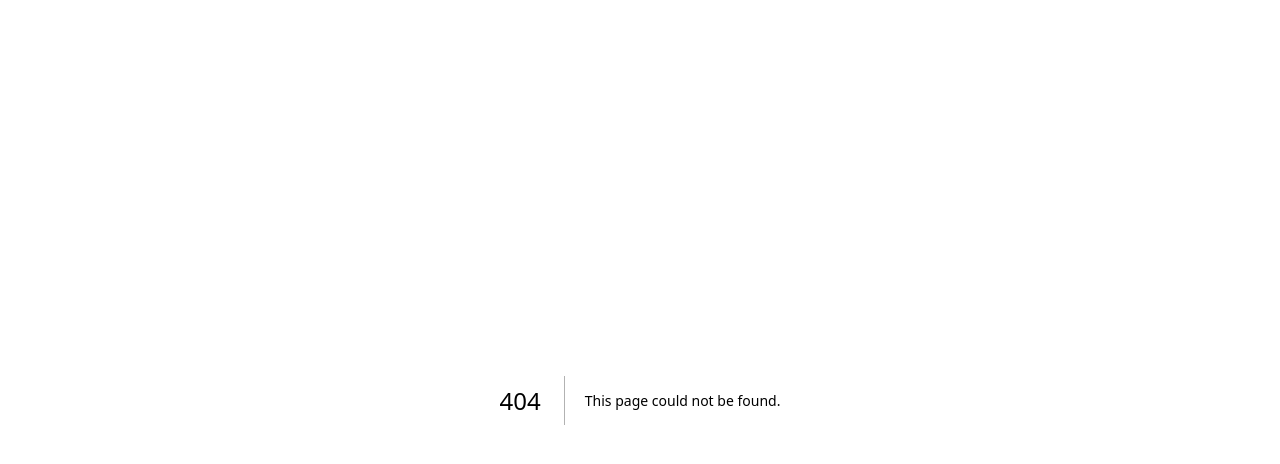
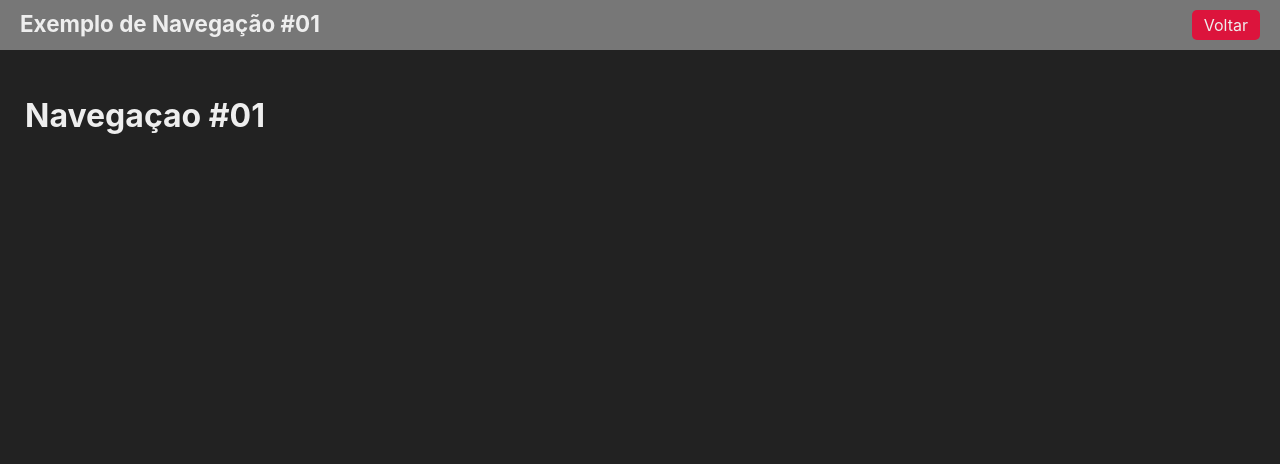
Before and after one commit to GSappio/Registration-project-firebase-gsappio, a Next.js app: page /navegacao in a window 1280 px wide. Before the commit this address had no page. Shown: the top 464 px of the page. Built offline with nearby package versions, Linux system fonts and the light colour scheme.

Commit message:
Using simple navigation style

```diff
--- a/src/pages/index.jsx
+++ b/src/pages/index.jsx
@@ -12,6 +12,7 @@
             <Navegador texto="Estiloso" destino="/estiloso"/>
             <Navegador texto="Exemplo" destino="/exemplo" cor="#9400d3"/>
             <Navegador texto="JSX" destino="/jsx" cor="crimson"/>
+            <Navegador texto="Navegação #01" destino="/navegacao/" cor="green"/>
         </div>
     )
 }
--- /dev/null
+++ b/src/pages/navegacao/index.jsx
@@ -0,0 +1,9 @@
+import Layout from "../../components/Layout"
+
+export default function Navegacao() {
+    return (
+        <Layout titulo="Exemplo de Navegação #01">
+            <h1>Navegaçao #01</h1>
+        </Layout>
+    )
+}
--- a/src/styles/Navegador.module.css
+++ b/src/styles/Navegador.module.css
@@ -1,6 +1,6 @@
 .navegador {
-    background-color: dodgerblue;
     padding: 30px;
     margin: 10px;
     border-radius: 8px;
+    cursor: pointer;
 }
```
